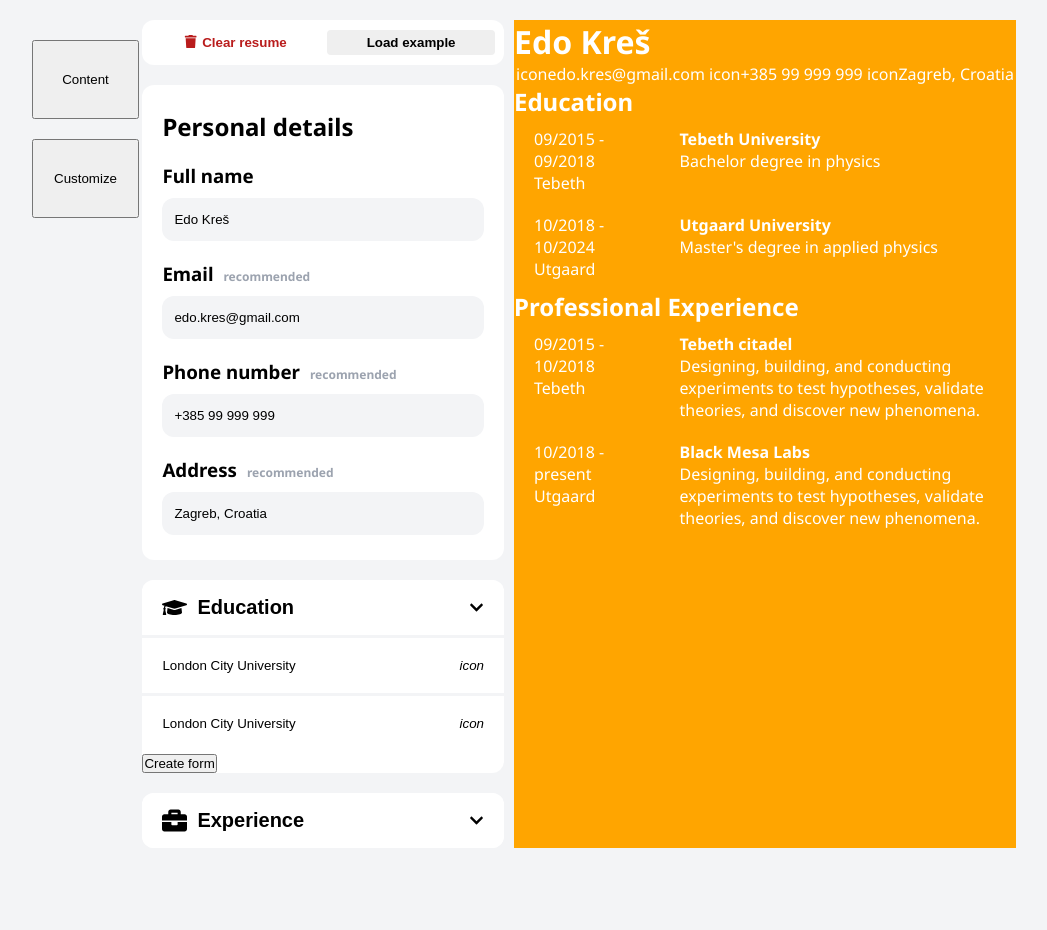
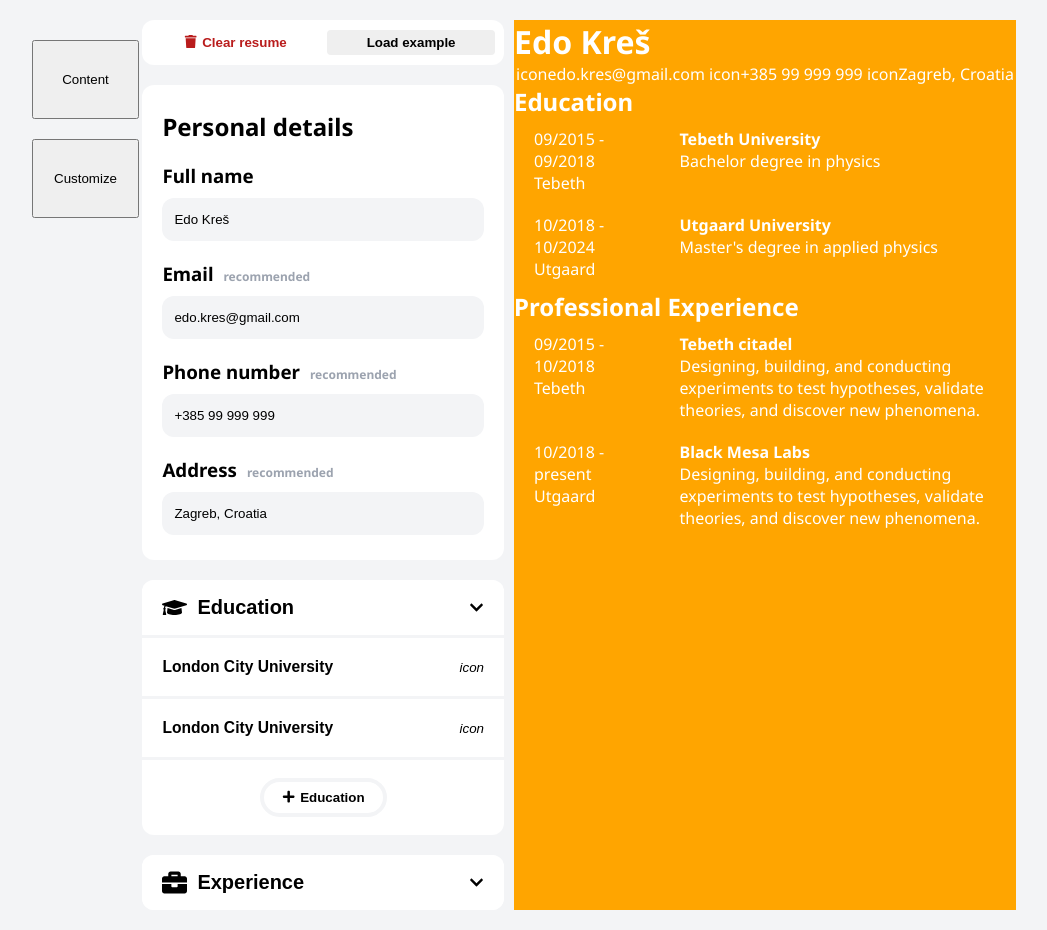
Before and after one commit to kresko/CvForge, a React (Vite) app: page / in a window 1280 px wide. Both pictures are taken after a click on the button "Education". Shown: the whole page, without its empty margins (136-1183 px from the left). Before the commit the page ends 868 px from the top, so only its background shows below. Built offline with nearby package versions, Linux system fonts and the light colour scheme.

Commit message:
Added changes
Added changes

```diff
--- a/src/Components/CvForgeForm/FormDataControllerDropdownItem/FormDataControllerDropdownItem.jsx
+++ b/src/Components/CvForgeForm/FormDataControllerDropdownItem/FormDataControllerDropdownItem.jsx
@@ -4,7 +4,7 @@ function FormDataControllerDropdownItem({ label, icon}) {
     return (
         <>
             <button className='form-data-controller-dropdown-item'>
-                <p>{label}</p>
+                <h3><strong>{label}</strong></h3>
                 <i>{icon}</i>
             </button>
         </>
--- a/src/Components/CvForgeForm/FormDataControllerDropdownSection/FormDataControllerDropdownSection.css
+++ b/src/Components/CvForgeForm/FormDataControllerDropdownSection/FormDataControllerDropdownSection.css
@@ -41,3 +41,22 @@
     width: 15px;
     height: 15px;
 }
+
+.form-data-controller-dropdown-section-add-button-container {
+    display: flex;
+    justify-content: center;
+    padding: 18px 0;
+    border-top: 3px solid #f3f4f6;
+}
+
+.form-data-controller-dropdown-section-add-button {
+    display: inherit;
+    padding: 8px 18px;
+    background-color: #fff;
+    border: 4px solid #f3f4f6;
+    border-radius: 69420px;
+}
+
+.form-data-controller-dropdown-section-add-button svg {
+    margin-right: 5px;
+}
--- a/src/Components/CvForgeForm/FormDataControllerDropdownSection/FormDataControllerDropdownSection.jsx
+++ b/src/Components/CvForgeForm/FormDataControllerDropdownSection/FormDataControllerDropdownSection.jsx
@@ -2,10 +2,14 @@ import './FormDataControllerDropdownSection.css';
 import { useState } from 'react';
 import FormDataControllerDropdownItem from "../FormDataControllerDropdownItem/FormDataControllerDropdownItem";
 import { FaChevronUp } from "react-icons/fa";
+import { FaPlus } from "react-icons/fa";
+import defaultDataset from "../../../Data/DefaultDataset";
 
 
 function FormDataControllerDropdownSection({  label, itemLabel, icon='' }) {
     const [isDropdownOpen, setIsDropdownOpen] = useState(true);
+    const educationArray = [defaultDataset.sections.education.bachelorDegree.institutionName, defaultDataset.sections.education.mastersDegree.institutionName];
+    const professionalExperienceArray = [defaultDataset.sections.experience.theoreticalPhysicistJob.institutionName, defaultDataset.sections.experience.experimentalPhysicistJob.institutionName];
 
     function handleIsDropDownFormHidden() {
         setIsDropdownOpen((isDropdownOpen) => !isDropdownOpen);
@@ -22,7 +26,9 @@ function FormDataControllerDropdownSection({  label, itemLabel, icon='' }) {
                     <FormDataControllerDropdownItem label={itemLabel} icon={'icon'}/>
                     <FormDataControllerDropdownItem label={itemLabel} icon={'icon'}/>
                 </div>
-                <button>Create form</button>
+                <div className='form-data-controller-dropdown-section-add-button-container'>
+                    <button className='form-data-controller-dropdown-section-add-button'><FaPlus /><strong>Education</strong></button>
+                </div>
             </div>
         </>
     );
```
